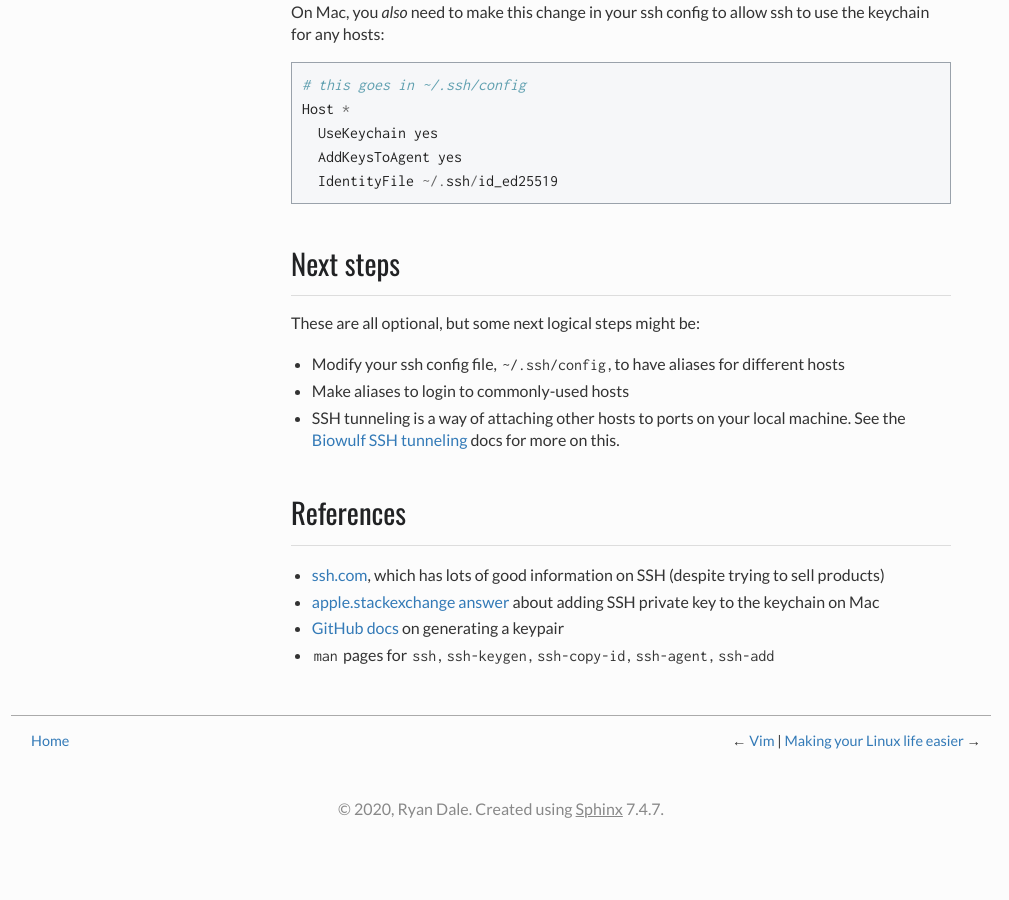
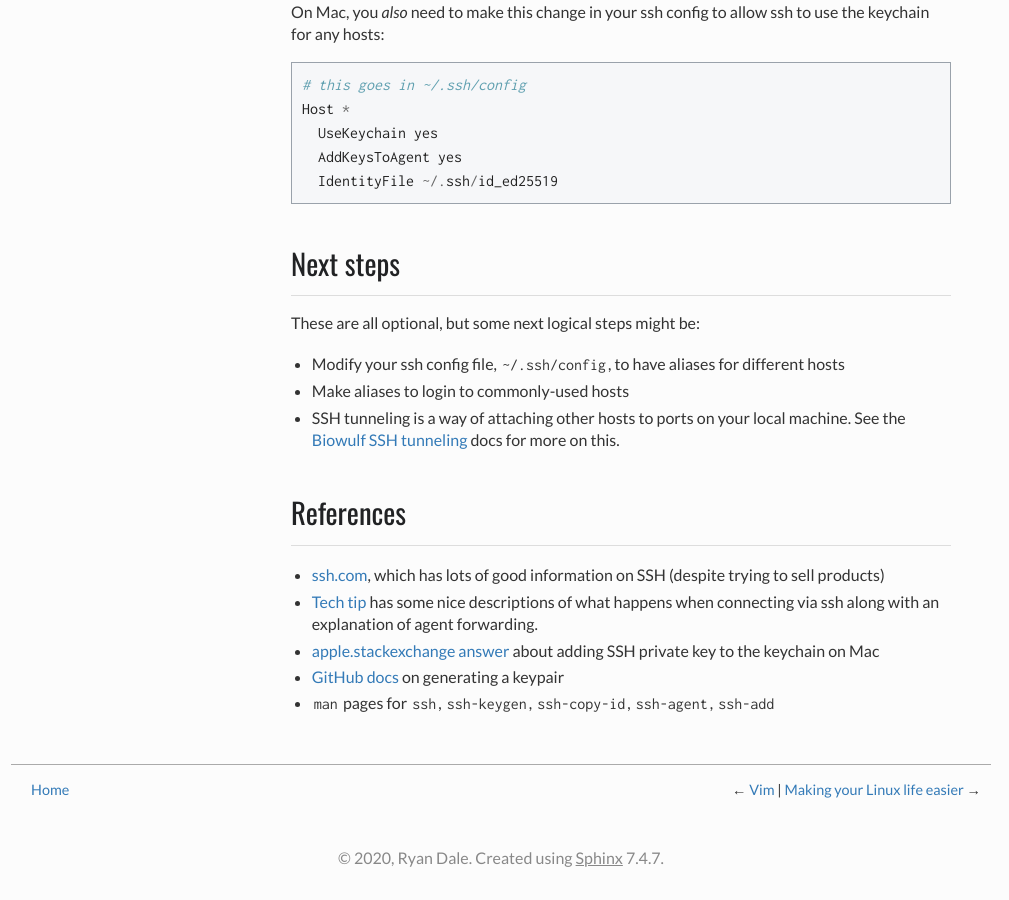
Before and after one commit to NICHD-BSPC/training, a Sphinx documentation site: the page built from source/ssh.rst, in a window 1280 px wide and 900 px high, scrolled down 4739 px. Shown: the whole window, without its empty margins (139-1148 px from the left). Built offline with Sphinx 7.4.7, drawn with Linux system fonts in a browser that asks for light colours; before the commit the page ends 5591 px from its top, so only the background shows below that.

Commit message:
add new resource for ssh (#11)

```diff
--- a/source/ssh.rst
+++ b/source/ssh.rst
@@ -258,6 +258,9 @@ References
 ----------
 - `ssh.com <https://www.ssh.com/academy/ssh>`_, which has lots of good
   information on SSH (despite trying to sell products)
+- `Tech tip <http://www.unixwiz.net/techtips/ssh-agent-forwarding.html>`_ has
+  some nice descriptions of what happens when connecting via ssh along with an
+  explanation of agent forwarding.
 - `apple.stackexchange answer
   <https://apple.stackexchange.com/questions/48502/how-can-i-permanently-add-my-ssh-private-key-to-keychain-so-it-is-automatically>`_
   about adding SSH private key to the keychain on Mac
```
